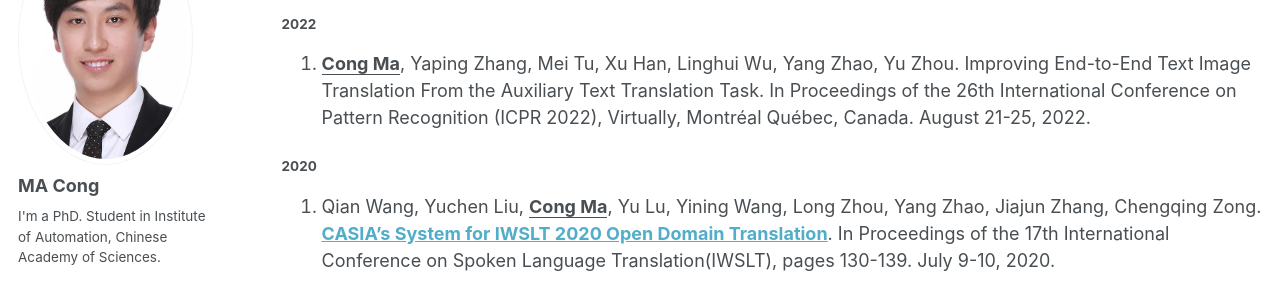
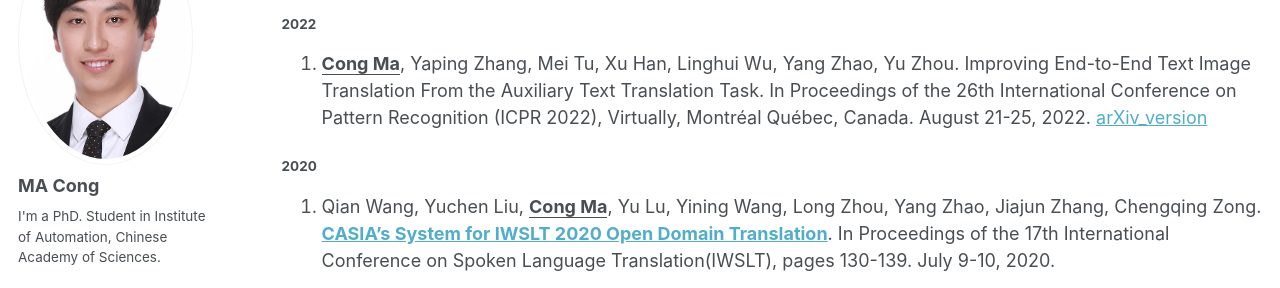
Before and after one commit to EriCongMa/ericongma.github.io, a Jekyll site: the page built from _pages/publications.md, in a window 1280 px wide and 1308 px high. Shown: the part 202-490 px from the top of the window. Built offline with Jekyll 4.4.1, drawn with Linux system fonts in a browser that asks for light colours; some web fonts are replaced.

Commit message:
macong:2022-10-11_16:05:09

```diff
--- a/_pages/publications.md
+++ b/_pages/publications.md
@@ -21,7 +21,7 @@ author_profile: true
 
 #### 2022
 
-1. **<u>Cong Ma</u>**, Yaping Zhang, Mei Tu, Xu Han, Linghui Wu, Yang Zhao, Yu Zhou. Improving End-to-End Text Image Translation From the Auxiliary Text Translation Task. In Proceedings of the 26th International Conference on Pattern Recognition (ICPR 2022), Virtually, Montréal Québec, Canada. August 21-25, 2022.
+1. **<u>Cong Ma</u>**, Yaping Zhang, Mei Tu, Xu Han, Linghui Wu, Yang Zhao, Yu Zhou. Improving End-to-End Text Image Translation From the Auxiliary Text Translation Task. In Proceedings of the 26th International Conference on Pattern Recognition (ICPR 2022), Virtually, Montréal Québec, Canada. August 21-25, 2022. [arXiv_version](http://arxiv.org/abs/2210.03887)
 
 
 
```
Also changed, not shown: 1 other file.
